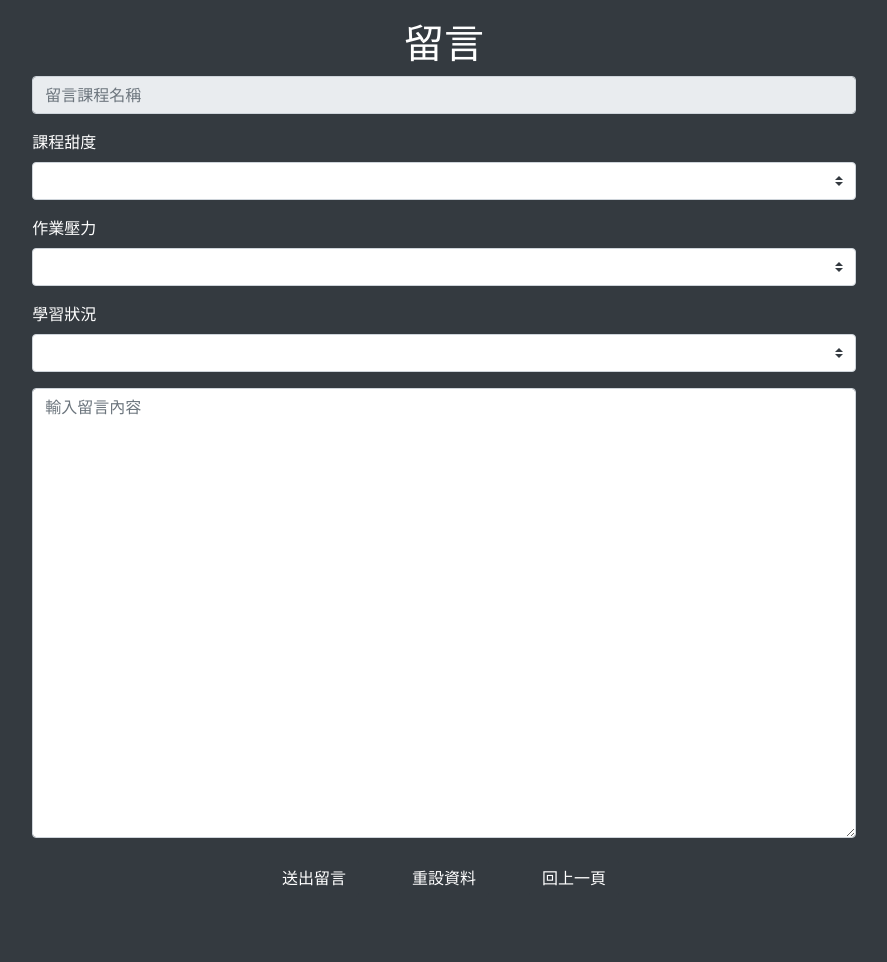
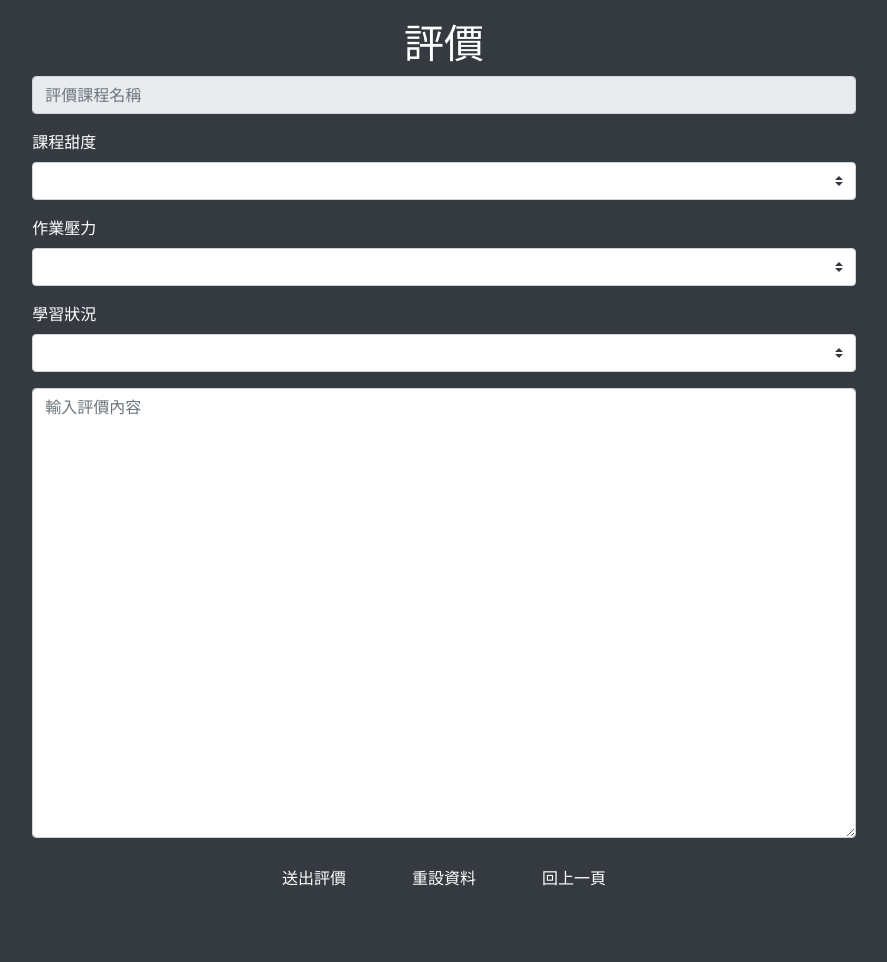
Before and after one commit to Iotalh/Class-Manager, a PHP site: page /comment_create.php in a window 1280 px wide. Shown: the part 56-1018 px from the top of the page, without its empty margins (196-1083 px from the left). Run offline with PHP 8.4, Linux system fonts and the light colour scheme; the visitor is signed in with stand-in values (Sample User, id 1); data that the repository does not hold is empty.

Commit message:
🚧 留言改成評價

```diff
--- a/comment_create.php
+++ b/comment_create.php
@@ -80,7 +80,7 @@ if (isset($_GET["classId"])) {
 	<script src="https://cdnjs.cloudflare.com/ajax/libs/jquery/3.5.1/jquery.js"></script>
 	<link rel="stylesheet" href="css/comment.css">
 	<link rel="stylesheet" href="css/nav.css">
-	<title>編輯留言</title>
+	<title>編輯評價</title>
 </head>
 
 <body>
@@ -106,11 +106,11 @@ if (isset($_GET["classId"])) {
 	</header>
 
 	<div class="container-fluid post text-white bg-dark">
-		<h1 class="text-center">留言</h1>
+		<h1 class="text-center">評價</h1>
 		<form action="" method="post" name="formPost" onsubmit="return checkForm();">
 			<div class="form-group row justify-content-md-center">
 				<div class="col-8">
-					<input type="text" name="title" id="title" class="form-control" placeholder="留言課程名稱" value="<? echo $classTitle; ?>" readonly>
+					<input type="text" name="title" id="title" class="form-control" placeholder="評價課程名稱" value="<? echo $classTitle; ?>" readonly>
 				</div>
 			</div>
 			<div class="form-group row justify-content-md-center">
@@ -167,7 +167,7 @@ if (isset($_GET["classId"])) {
 			</div>
 			<div class="form-group row justify-content-md-center">
 				<div class="col-8">
-					<textarea class="form-control content inputbox" id="content" name="content" placeholder="輸入留言內容"><?php
+					<textarea class="form-control content inputbox" id="content" name="content" placeholder="輸入評價內容"><?php
 						if (isset($content)) {
 							echo $content;
 						}
@@ -177,7 +177,7 @@ if (isset($_GET["classId"])) {
 			<div class="form-group row justify-content-md-center">
 				<input type="hidden" name="id" value="<?php echo $id; ?>">
 				<input type="hidden" name="action" id="action" value="add">
-				<input type="submit" value="送出留言" class="btn btn-dark post-btns" name="button" id="button">
+				<input type="submit" value="送出評價" class="btn btn-dark post-btns" name="button" id="button">
 				<input type="reset" value="重設資料" class="btn btn-dark post-btns" name="button2" id="button2">
 				<input type="button" value="回上一頁" class="btn btn-dark post-btns" name="button3" id="button3" onclick="window.history.back();">
 			</div>
--- a/comment_read.php
+++ b/comment_read.php
@@ -32,7 +32,7 @@ if (isset($_GET["classId"])) {
         <script src="https://cdnjs.cloudflare.com/ajax/libs/jquery/3.5.1/jquery.js"></script>
         <link rel="stylesheet" href="css/comment.css">
         <link rel="stylesheet" href="css/nav.css">
-        <title>留言列表</title>
+        <title>評價列表</title>
     </head>
 
     <body>
@@ -51,7 +51,7 @@ if (isset($_GET["classId"])) {
 
                     </ul>
                     <div class="row nav-item justify-content-end">
-                        <a class="nav-link nav-btn" href="comment_create.php?classId=<? echo $classId; ?>">新增留言</a>
+                        <a class="nav-link nav-btn" href="comment_create.php?classId=<? echo $classId; ?>">新增評價</a>
                         <?php if ($_SESSION['id'] != NULL) { ?>
                             <a class="nav-link nav-btn" href="logout.php">登出</a>
                         <?php } else { ?>
```
Also changed, not shown: comment_delete.php (+4 -4 lines), comment_update.php (+5 -5 lines).
